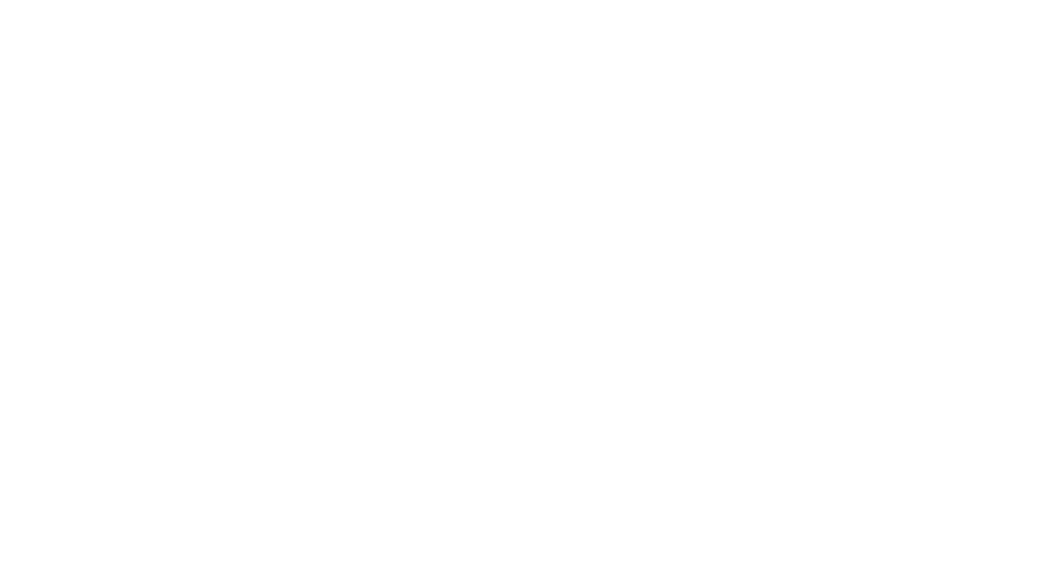
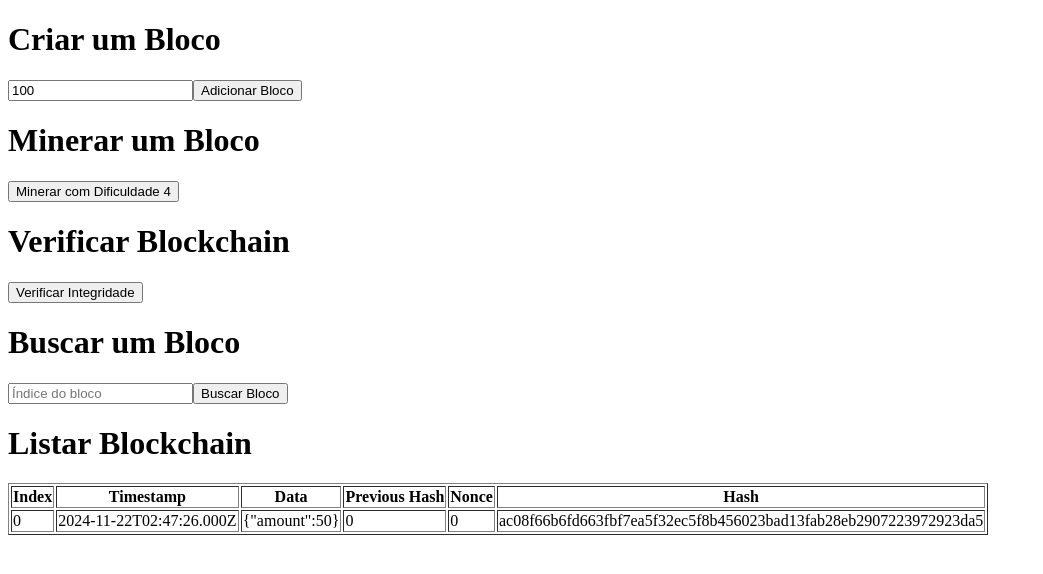
Before and after one commit to lucasito028/BlockChain-js, a React (Vite) app: page / in a window 1280 px wide. Shown: the top 574 px of the page, without its empty margins (0-1043 px from the left). Built offline with nearby package versions, Linux system fonts and the light colour scheme.

Commit message:
Melhorias

```diff
--- a/src/App.jsx
+++ b/src/App.jsx
@@ -1,40 +1,152 @@
 import { useEffect, useState } from 'react';
-import BlockChain from './classes/BlockChain';
-import Transaction from './classes/Translaction';
+import Block from './classes/Block.js'; // Importe a classe Block
+import BlockChain from './classes/BlockChain.js'; // Importe a classe BlockChain
+import { unstable_batchedUpdates } from 'react-dom';
 
 function App() {
 
+
+  const [money, setMoney] = useState(0.0);
+  const [selectedIndex, setSelectedIndex] = useState(''); // Índice do bloco selecionado
+  const [selectedBlock, setSelectedBlock] = useState(null); // Bloco encontrado
+  const [myBlockchain, setMyBlockchain] = useState(new BlockChain());
+  const [indexBlock, setIndexBlock] = useState(1);
+  const [amount, setAmount] = useState(100);
+  const [blocks, setBlocks] = useState([]);
+
+  const addBlock = (e) => {
+    const newBlock = new Block(
+      indexBlock,
+      new Date().toISOString(),
+      { amount: amount },
+      myBlockchain.getLatestBlock().hash // Hash do último bloco
+    );
+
+    newBlock.mineBlock(3); // Minerar o bloco com dificuldade 3
+    myBlockchain.addBlock(newBlock); // Adiciona à blockchain
+
+    // Atualiza o estado
+    unstable_batchedUpdates(() => {
+      setIndexBlock(indexBlock + 1);
+      setBlocks([...myBlockchain.chain]); // Atualiza a lista de blocos
+      setAmount(100); // Reset do valor para o próximo bloco
+    });
+  };
+
+  const findBlock = () => {
+    const block = myBlockchain.chain.find((b) => b.index === parseInt(selectedIndex));
+    if (block) {
+      setSelectedBlock(block); // Define o bloco encontrado
+    } else {
+      alert("Bloco não encontrado!");
+      setSelectedBlock(null); // Limpa o bloco selecionado se não for encontrado
+    }
+  };
+
+  const validateBlockchain = () => {
+    if (myBlockchain.isChainValid()) {
+      alert("A Blockchain é válida!");
+    } else {
+      alert("A Blockchain foi corrompida!");
+    }
+  };
+
+  const mineBlock = (difficulty) => {
+    const newBlock = new Block(
+      indexBlock,
+      new Date().toISOString(),
+      { amount: amount },
+      myBlockchain.getLatestBlock().hash
+    );
+
+    newBlock.mineBlock(difficulty); // Processo de mineração
+    myBlockchain.addBlock(newBlock); // Adiciona o bloco minerado
+
+    unstable_batchedUpdates(() => {
+      setIndexBlock(indexBlock + 1);
+      setBlocks([...myBlockchain.chain]); // Atualiza a tabela
+    });
+  };
+
   useEffect(() => {
+    setBlocks(myBlockchain.chain); // Inicializa a tabela com o bloco gênesis
+  }, [myBlockchain]);
 
-    /*
-    let savjeeCoin = new BlockChain();
-
-    savjeeCoin.addBlock(new Block(1, "10/07/2017", { amount: 4 }));
-    savjeeCoin.addBlock (new Block (2, "12/07/2017", { amount: 10 }));
-
-    console.log('Is blockchain valid?' + savjeeCoin.isChainValid());
-    savjeeCoin.chain[1].data = { amount: 100 };
-
-    savjeeCoin.chain[1].hash = savjeeCoin.chain[1].calculateHash();
-    console.log('Is blockchain valid?' + savjeeCoin.isChainValid());
-
-    console.log(savjeeCoin);
-    */
-
-    /*
-    let savjeeCoin = new BlockChain();
-
-    console.log("Mining block 1...");
-    savjeeCoin.addBlock(new Block(1, "28/07/2017", {anunt: 4 }));
-
-    console.log("Mining black 2...");
-    savjeeCoin.addBlock(new Block(2, "28/87/2817", {ancunt: 8 }));
-    */
-
-  }, []);
 
   return (
     <>
+      <div>
+        <h1>Criar um Bloco</h1>
+        <input
+          type="number"
+          placeholder="Quantia"
+          value={amount}
+          onChange={(e) => setAmount(parseFloat(e.target.value))}
+        />
+        <button onClick={addBlock}>Adicionar Bloco</button>
+      </div>
+
+      <div>
+        <h1>Minerar um Bloco</h1>
+        <button onClick={() => mineBlock(4)}>Minerar com Dificuldade 4</button>
+      </div>
+
+      <div>
+        <h1>Verificar Blockchain</h1>
+        <button onClick={validateBlockchain}>Verificar Integridade</button>
+      </div>
+
+      <div>
+        <h1>Buscar um Bloco</h1>
+        <input
+          type="number"
+          placeholder="Índice do bloco"
+          value={selectedIndex}
+          onChange={(e) => setSelectedIndex(e.target.value)}
+        />
+        <button onClick={findBlock}>Buscar Bloco</button>
+      </div>
+
+      {selectedBlock && (
+        <div>
+          <h2>Detalhes do Bloco Selecionado</h2>
+          <p><strong>Index:</strong> {selectedBlock.index}</p>
+          <p><strong>Timestamp:</strong> {selectedBlock.timestamp}</p>
+          <p><strong>Data:</strong> {JSON.stringify(selectedBlock.data)}</p>
+          <p><strong>Previous Hash:</strong> {selectedBlock.previousHash}</p>
+          <p><strong>Nonce:</strong> {selectedBlock.nonce}</p>
+          <p><strong>Hash:</strong> {selectedBlock.hash}</p>
+        </div>
+      )}
+
+      <div>
+        <h1>Listar Blockchain</h1>
+        <table border="1">
+          <thead>
+            <tr>
+              <th>Index</th>
+              <th>Timestamp</th>
+              <th>Data</th>
+              <th>Previous Hash</th>
+              <th>Nonce</th>
+              <th>Hash</th>
+            </tr>
+          </thead>
+          <tbody>
+            {blocks.map((block) => (
+              <tr key={block.index}>
+                <td>{block.index}</td>
+                <td>{block.timestamp}</td>
+                <td>{JSON.stringify(block.data)}</td>
+                <td>{block.previousHash}</td>
+                <td>{block.nonce}</td>
+                <td>{block.hash}</td>
+              </tr>
+            ))}
+          </tbody>
+        </table>
+      </div>
+
     </>
   )
 }
--- /dev/null
+++ b/src/classes/Back/Block.js
@@ -0,0 +1,25 @@
+import SHA256 from 'crypto-js/sha256';
+
+export default class Block {
+    constructor(index, timestamp, transactions, previousHash = '') {
+        this.index = index;
+        this.timestamp = timestamp;
+        this.previousHash = previousHash;
+        this.transactions = Array.isArray(transactions) ? transactions : [];
+        this.hash = this.calculateHash();
+        this.nonce = 0;
+    }
+
+    calculateHash() {
+        return SHA256(this.index, this.previousHash + this.timestamp + JSON.stringify(this.data) + this.nonce).toString();
+    }
+
+    mineBlock(difficulty){
+        while(this.hash.substring(0, difficulty) !== Array(difficulty + 1).join("0")){
+            this.nonce++;
+            this.hash = this.calculateHash();
+        }
+        console.log("Block mined:" + this.hash);
+    }
+
+}
--- /dev/null
+++ b/src/classes/Back/BlockChain.js
@@ -0,0 +1,79 @@
+import Block from './Block';
+import Transaction from './Translaction';
+
+export default class BlockChain{
+    constructor() {
+        this.chain = [this.createGenesisBlock()];
+        this.difficulty = 4;
+        this.pendingTransactions = [];
+        this.miningReward = 100;
+    }
+
+    createGenesisBlock(){
+        return new Block(0, "01/01/2024", "Genesis block", "0");
+    }
+
+    getLatestBlock() {
+        return this.chain[this.chain.length - 1];
+    }
+
+    /*
+    addBlock(newBlock) {
+        newBlock.previousHash = this.getLatestBlock().hash;
+        newBlock.hash = newBlock.calculateHash();
+        this.chain.push(newBlock);
+    }
+    */
+    minePendingTransactions(miningRewardAddress) {
+        let block = new Block(Date.now(), this.pendingTransactions);
+        block.mineBlock(this.difficulty);
+
+        console.log('Block successfully mined!');
+        this.chain.push(block);
+
+        this.pendingTransactions = [
+            new Transaction(null, miningRewardAddress, this.miningReward)
+        ];
+    }
+
+    createTransaction(transaction) {
+        this.pendingTransactions.push(transaction);
+    }
+
+    getBalanceOfAddress(address) {
+        let balance = 0;
+
+        for (const block of this.chain) {
+            if (Array.isArray(block.transactions)) { // Verifica se é um array antes de iterar.
+                for (const transaction of block.transactions) {
+                    if (transaction.fromAddress === address) {
+                        balance -= transaction.amount;
+                    }
+
+                    if (transaction.toAddress === address) {
+                        balance += transaction.amount;
+                    }
+                }
+            }
+        }
+
+        return balance;
+    }
+
+    isChainValid(){
+
+        for(let i = 1; i < this.chain.length; i++){
+            const currentBlock = this.chain[i];
+            const previousBlock = this.chain[i - 1];
+
+            if(currentBlock.hash !== currentBlock.calculateHash()) {
+                return false;
+            }
+            if (currentBlock.previousHash !== previousBlock.hash) {
+                return false;
+            }
+        }
+
+        return true;
+    }
+}
--- a/src/classes/Block.js
+++ b/src/classes/Block.js
@@ -1,24 +1,25 @@
 import SHA256 from 'crypto-js/sha256';
 
 export default class Block {
-    constructor( timestamp, transactions, previousHash = '') {
+    constructor(index, timestamp, data, previousHash = '') {
+      this.index = index;
       this.timestamp = timestamp;
+      this.data = data;
       this.previousHash = previousHash;
-        this.transactions = Array.isArray(transactions) ? transactions : [];
+      this.nonce = 0;
       this.hash = this.calculateHash();
-        this.nonce = 0;
     }
 
     calculateHash() {
-        return SHA256(this.previousHash + this.timestamp + JSON.stringify(this.data) + this.nonce).toString();
+      return SHA256(this.index + this.timestamp + JSON.stringify(this.data) + this.previousHash + this.nonce).toString();
     }
 
-    mineBlock(difficulty){
-        while(this.hash.substring(0, difficulty) !== Array(difficulty + 1).join("0")){
+    mineBlock(difficulty) {
+      const target = Array(difficulty + 1).join('0');
+      while (this.hash.substring(0, difficulty) !== target) {
         this.nonce++;
         this.hash = this.calculateHash();
       }
-        console.log("Block mined:" + this.hash);
+      console.log(`Bloco ${this.index} minerado: ${this.hash}`);
     }
-
   }
--- a/src/classes/BlockChain.js
+++ b/src/classes/BlockChain.js
@@ -1,79 +1,47 @@
 import Block from './Block';
-import Transaction from './Translaction';
 
 export default class BlockChain{
     constructor() {
-        this.chain = [this.createGenesisBlock()];
-        this.difficulty = 4;
-        this.pendingTransactions = [];
-        this.miningReward = 100;
+        this.chain = [this.createGenesisBlock()]; // Inicializa com o bloco gênesis
       }
 
-    createGenesisBlock(){
-        return new Block("01/01/2024", "Genesis block", "0");
+      // Método para criar o bloco gênesis (primeiro bloco)
+      createGenesisBlock() {
+        return new Block(0, new Date().toISOString(), { amount: 50 }, "0");
       }
 
+      // Retorna o bloco mais recente da cadeia
       getLatestBlock() {
         return this.chain[this.chain.length - 1];
       }
 
-    /*
-    addBlock(newBlock) {
-        newBlock.previousHash = this.getLatestBlock().hash;
-        newBlock.hash = newBlock.calculateHash();
-        this.chain.push(newBlock);
+      // Adiciona um novo bloco já minerado à cadeia
+      addBlock(minedBlock) {
+        if (minedBlock.hash.substring(0, 3) !== "000") { // Exemplo de dificuldade 3
+          console.error("Erro: O bloco não foi minerado corretamente.");
+          return;
         }
-    */
-    minePendingTransactions(miningRewardAddress) {
-        let block = new Block(Date.now(), this.pendingTransactions);
-        block.mineBlock(this.difficulty);
-
-        console.log('Block successfully mined!');
-        this.chain.push(block);
-
-        this.pendingTransactions = [
-            new Transaction(null, miningRewardAddress, this.miningReward)
-        ];
+        minedBlock.previousHash = this.getLatestBlock().hash; // Define o hash do bloco anterior
+        this.chain.push(minedBlock); // Adiciona o bloco à cadeia
+        console.log(`Bloco ${minedBlock.index} adicionado com sucesso!`);
       }
 
-    createTransaction(transaction) {
-        this.pendingTransactions.push(transaction);
-    }
-
-    getBalanceOfAddress(address) {
-        let balance = 0;
-
-        for (const block of this.chain) {
-            if (Array.isArray(block.transactions)) { // Verifica se é um array antes de iterar.
-                for (const transaction of block.transactions) {
-                    if (transaction.fromAddress === address) {
-                        balance -= transaction.amount;
-                    }
-
-                    if (transaction.toAddress === address) {
-                        balance += transaction.amount;
-                    }
-                }
-            }
-        }
-
-        return balance;
-    }
-
-    isChainValid(){
-
-        for(let i = 1; i < this.chain.length; i++){
+      // Verifica a integridade da blockchain
+      isChainValid() {
+        for (let i = 1; i < this.chain.length; i++) {
           const currentBlock = this.chain[i];
           const previousBlock = this.chain[i - 1];
 
-            if(currentBlock.hash !== currentBlock.calculateHash()) {
+          // Verifica se o hash atual foi alterado
+          if (currentBlock.hash !== currentBlock.calculateHash()) {
             return false;
           }
+
+          // Verifica se o hash do bloco anterior bate
           if (currentBlock.previousHash !== previousBlock.hash) {
             return false;
           }
         }
-
         return true;
       }
 }
```
Also changed, not shown: src/classes/Back/Translaction.js (renamed from src/classes/Translaction.js). Lines whose indentation alone changed are shown as unchanged.
